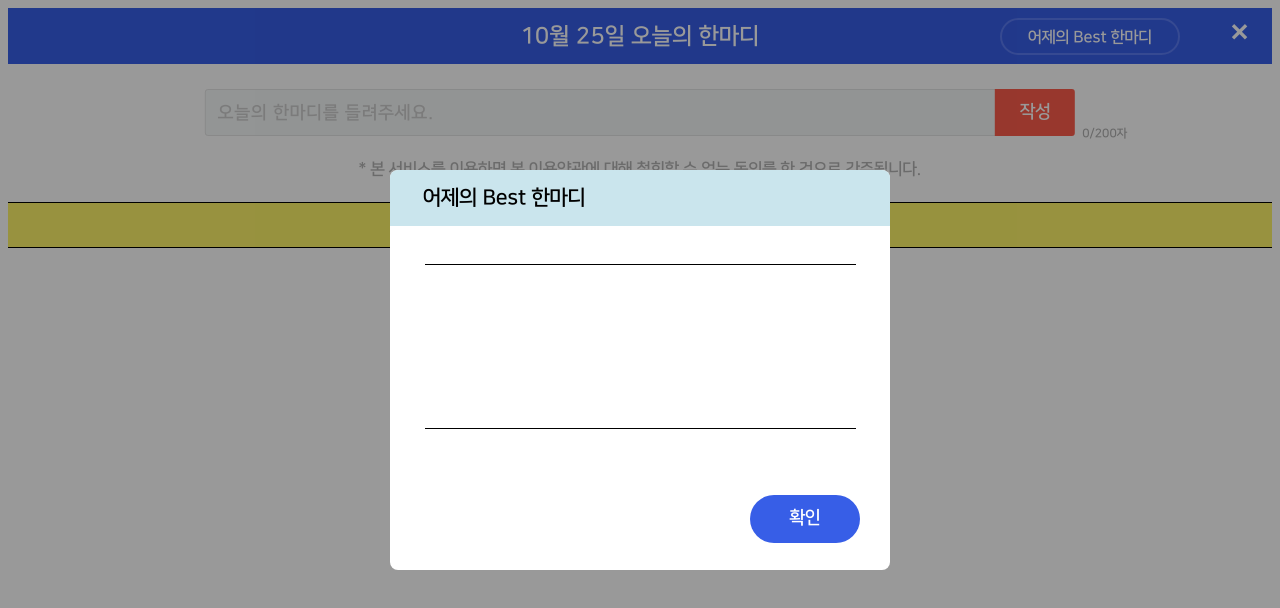
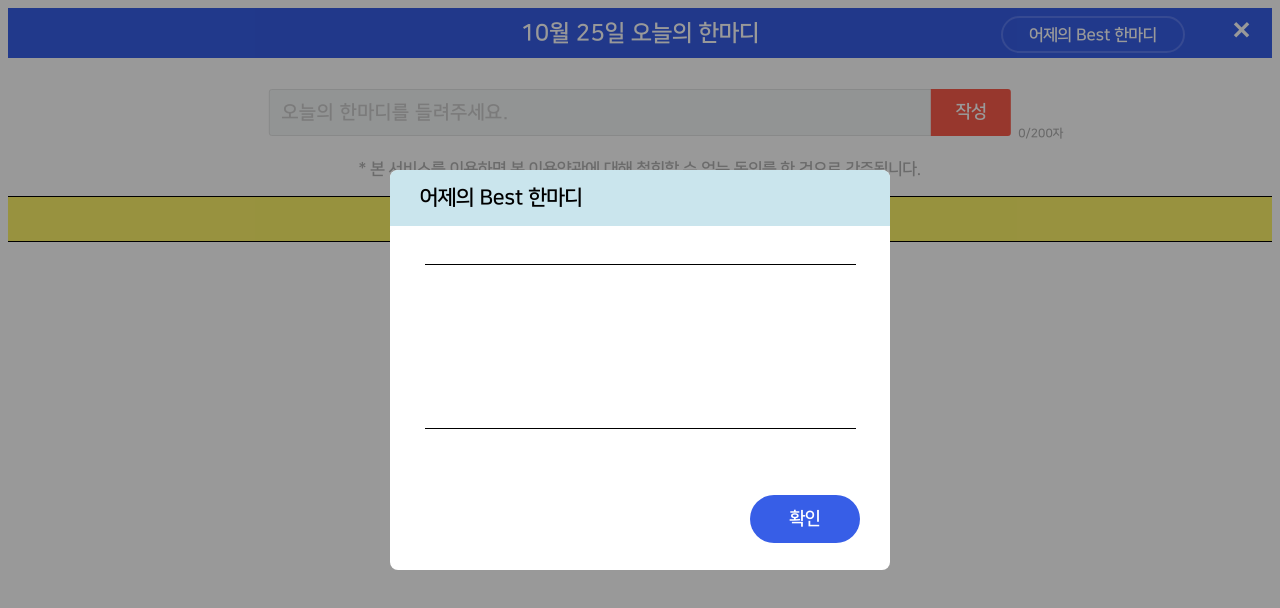
Before and after one commit to schooling-ohan/main, a plain HTML site: page index.html in a window 1280 px wide. Both pictures are taken after a click on the button "어제의 Best 한마디". Drawn offline with nearby package versions, Linux system fonts and the light colour scheme.

Commit message:
Add files via upload

```diff
--- a/css/font.css
+++ b/css/font.css
@@ -9,3 +9,13 @@
     font-weight: bold;
     font-style: normal;
 }
+
+@font-face {
+    font-family: 'NanumSquare_acEXB';
+    src: url('../font/NanumSquare_acB.eot');
+    src: url('../font/NanumSquare_acB.eot?#iefix') format('embedded-opentype'),
+        url('../font/NanumSquare_acB.woff2') format('woff2'),
+        url('../font/NanumSquare_acB.woff') format('woff'),
+        url('../font/NanumSquare_acB.ttf') format('truetype'),
+        url('../font/NanumSquare_acB.svg#NanumSquare_acB') format('svg');
+}
--- a/css/main.css
+++ b/css/main.css
@@ -3,7 +3,7 @@
 }
 
 .top-blue-bar {
-	line-height: 55px;
+	line-height: 49px;
 	background-color: #375EE7;
 	text-align: center;
 }
@@ -19,8 +19,8 @@
 .yesterday {
 	color: white;
 	position: absolute;
-	top: 18px;
-	right: 100px;
+	top: 16px;
+	right: 95px;
 	padding-top: 8px;
 	padding-bottom: 25px;
 	padding-left: 26px;
@@ -29,7 +29,7 @@
 	border-color: #5A7BF2;
 	border-width: 2.2px;
 	height: 37px;
-	font-size: 16px;
+	font-size: 16.5px;
 	border-style: solid;
 	text-align: center;
 	vertical-align: middle;
@@ -50,10 +50,10 @@
 	color: white;
 	position: absolute;
 	font-weight: 800;
-	top: 10px;
-	right: 10px;
+	top: 8px;
+	right: 8px;
 	padding-top: 7px;
-	padding-bottom: 9px;
+	padding-bottom: 8px;
 	padding-left: 19px;
 	padding-right: 19px;
 	border-style: solid;
@@ -77,7 +77,7 @@
 	top: 75px;
 	left: 50%;
 	height: 43px;
-	width: 68%;
+	width: 58%;
 	transform: translate(-50%);
 	margin-bottom: 20px;
 }
@@ -86,7 +86,7 @@
 	position: absolute;
 	padding-left: 12px;
 	padding-right: 12px;
-	font-size: 18px;
+	font-size: 19px;
 	caret-color: #355DE7;
 	width: -webkit-calc(100% - 100px);
 	width: -moz-calc(100% - 100px);
@@ -112,8 +112,9 @@
 	position: absolute;
 	color: white;
 	font-size: 18px;
-	border-style: solid;
 	background-color: #FC5C4B;
+	padding: 0;
+	margin: 0;
 	border-color: #FC5C4B;
 	border-style: solid;
 	width: 80px;
@@ -358,16 +359,16 @@
 	position: absolute;
 	background-color: #CAE5ED;
 	color: black;
-	width: 467px;
+	width: 470px;
 	height: 40px;
 	font-size: 21px;
-	font-weight: 9000;
-	padding-left: 33px;
+	font-weight: bold !important;
+	padding-left: 30px;
 	padding-top: 16px;
 	border: 0px solid;
 	border-top-left-radius: 8px;
 	border-top-right-radius: 8px;
-	font-family: 'NanumSquare_acB', Arial, sans-serif;
+	font-family: 'NanumSquare_acEXB', Arial, sans-serif;
 }
 
 .upper {
@@ -417,7 +418,8 @@
 	vertical-align: middle;
 	height: 48px;
 	width: 110px;
-	padding-bottom: 4px;
+	padding: 0;
+	margin: 0;
 	border-color: rgba(0, 0, 0, 0);
 	font-family: 'NanumSquare_acB', Arial, sans-serif;
 }
--- a/index.html
+++ b/index.html
@@ -13,7 +13,7 @@
          <div style="display:inline-block">
             <label class="top-blue-bar-text" id="top-blue-bar-text">undefined월 undefined일 오늘의 한마디</label>
             <button class="yesterday" id="yesterday" onclick="yesterdaysview()">어제의 Best 한마디</button>
-            <button class="exit" id="exit">✕</button>
+            <button class="exit" id="exit" onclick="q_close_window()">✕</button>
          </div>
       </div>
       <div class="inputs">
--- a/js/body.js
+++ b/js/body.js
@@ -33,3 +33,13 @@ window.onclick = function (event) {
 
 var text = mm + "월 " + dd + "일 오늘의 한마디"
 document.getElementById("top-blue-bar-text").innerHTML = text;
+
+function close_window() {
+	  close();
+  }
+
+function q_close_window() {
+	if (confirm("오늘의 한마디를 끝내시겠습니까?\n본 창은 테스트 때만 표시됩니다.")) {
+	  close();
+	}
+  }
```
